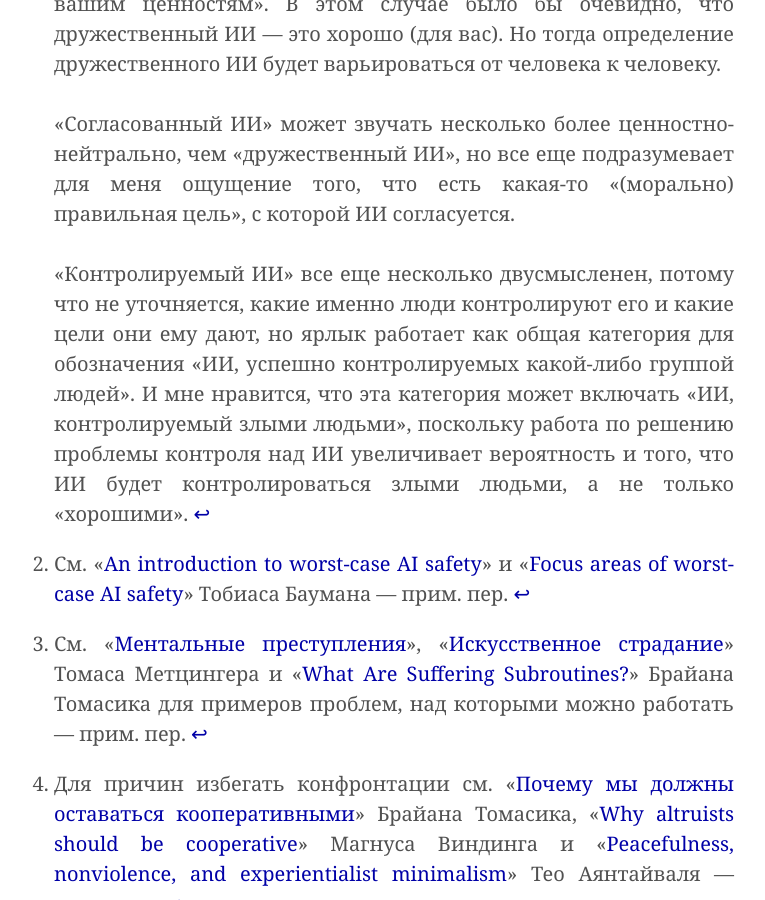
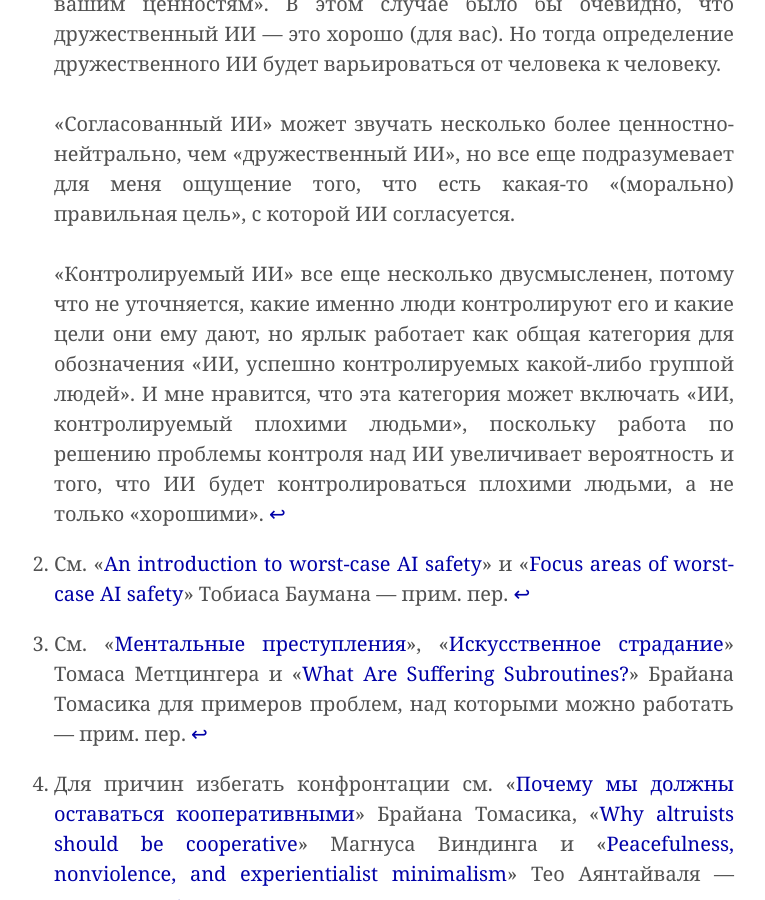
Before and after one commit to ReducingSuffering/reducingsuffering.github.io, a Jekyll site: the page built from _articles/brian-tomasik-2.md, in a window 1280 px wide and 900 px high, scrolled down 6768 px. Shown: the whole window, without its empty margins (266-1031 px from the left). Built offline with Jekyll 4.4.1, drawn with Linux system fonts in a browser that asks for light colours.

Commit message:
Update brian-tomasik-2.md

```diff
--- a/_articles/brian-tomasik-2.md
+++ b/_articles/brian-tomasik-2.md
@@ -53,7 +53,7 @@ preview_here: true
 
 ---
 
-[^1]: Я предпочитаю использовать термины «контролируемый» и «неконтролируемый» ИИ, потому что они кажутся наиболее прямыми и наименее путающими. (Это сокращения для «контролируемый людьми ИИ» и «неконтролируемый людьми ИИ».)<br><br>Термин «дружественный ИИ» может запутывать, поскольку он подразумевает нормативные суждения, и не ясно, означает ли он «дружественный к интересам выживания и процветания человечества» или «дружественный к цели уменьшения страданий» или что-нибудь еще. Можно подумать, что «дружественный ИИ» означает просто «ИИ, дружественный к вашим ценностям». В этом случае было бы очевидно, что дружественный ИИ — это хорошо (для вас). Но тогда определение дружественного ИИ будет варьироваться от человека к человеку.<br><br>«Согласованный ИИ» может звучать несколько более ценностно-нейтрально, чем «дружественный ИИ», но все еще подразумевает для меня ощущение того, что есть какая-то «(морально) правильная цель», с которой ИИ согласуется.<br><br>«Контролируемый ИИ» все еще несколько двусмысленен, потому что не уточняется, какие именно люди контролируют его и какие цели они ему дают, но ярлык работает как общая категория для обозначения «ИИ, успешно контролируемых какой-либо группой людей». И мне нравится, что эта категория может включать «ИИ, контролируемый злыми людьми», поскольку работа по решению проблемы контроля над ИИ увеличивает вероятность и того, что ИИ будет контролироваться злыми людьми, а не только «хорошими».
+[^1]: Я предпочитаю использовать термины «контролируемый» и «неконтролируемый» ИИ, потому что они кажутся наиболее прямыми и наименее путающими. (Это сокращения для «контролируемый людьми ИИ» и «неконтролируемый людьми ИИ».)<br><br>Термин «дружественный ИИ» может запутывать, поскольку он подразумевает нормативные суждения, и не ясно, означает ли он «дружественный к интересам выживания и процветания человечества» или «дружественный к цели уменьшения страданий» или что-нибудь еще. Можно подумать, что «дружественный ИИ» означает просто «ИИ, дружественный к вашим ценностям». В этом случае было бы очевидно, что дружественный ИИ — это хорошо (для вас). Но тогда определение дружественного ИИ будет варьироваться от человека к человеку.<br><br>«Согласованный ИИ» может звучать несколько более ценностно-нейтрально, чем «дружественный ИИ», но все еще подразумевает для меня ощущение того, что есть какая-то «(морально) правильная цель», с которой ИИ согласуется.<br><br>«Контролируемый ИИ» все еще несколько двусмысленен, потому что не уточняется, какие именно люди контролируют его и какие цели они ему дают, но ярлык работает как общая категория для обозначения «ИИ, успешно контролируемых какой-либо группой людей». И мне нравится, что эта категория может включать «ИИ, контролируемый плохими людьми», поскольку работа по решению проблемы контроля над ИИ увеличивает вероятность и того, что ИИ будет контролироваться плохими людьми, а не только «хорошими».
 
 [^2]: См. «[An introduction to worst-case AI safety](https://s-risks.org/an-introduction-to-worst-case-ai-safety/)» и «[Focus areas of worst-case AI safety](https://s-risks.org/focus-areas-of-worst-case-ai-safety/)» Тобиаса Баумана — прим. пер.
 
```
